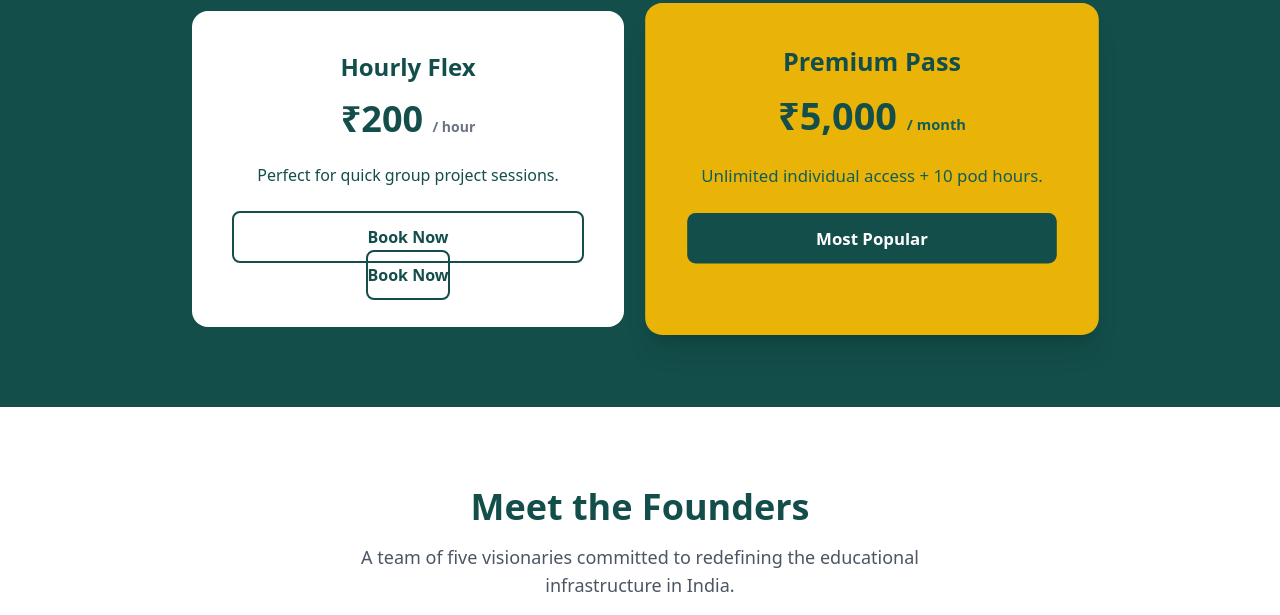
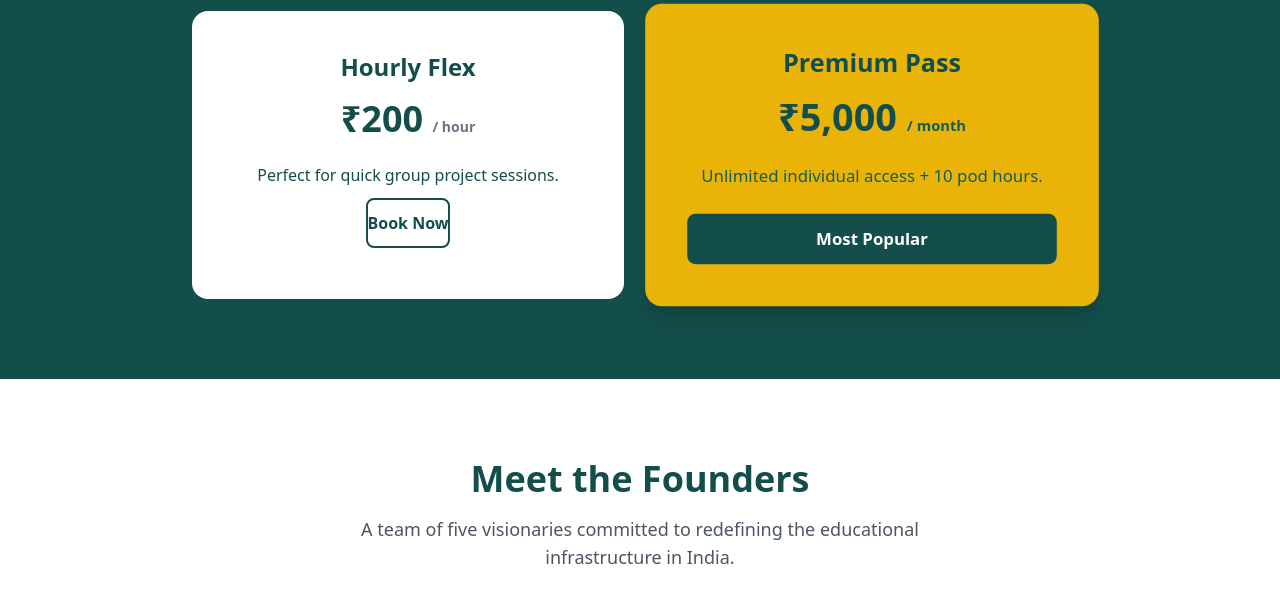
Before and after one commit to naveenkrishnasr1-art/Adhyayan.github.io, a plain HTML site: page index.html in a window 1280 px wide. Shown: the part 2740-3355 px from the top of the page. Drawn offline with nearby package versions, Linux system fonts and the light colour scheme.

Commit message:
Update index.html

```diff
--- a/index.html
+++ b/index.html
@@ -107,7 +107,6 @@
                     <h3 class="text-2xl font-bold mb-4">Hourly Flex</h3>
                     <div class="text-4xl font-bold mb-6">₹200 <span class="text-sm text-gray-500">/ hour</span></div>
                     <p class="mb-6">Perfect for quick group project sessions.</p>
-                    <button class="w-full py-3 border-2 border-teal-900 rounded-lg font-bold">Book Now</button>
                     <a href="https://docs.google.com/forms/d/1-Cb0jWyXpji72FDd0nxPIWrGBGb-4ApFVZPkzz6bDp8/edit" class="w-full py-3 border-2 border-teal-900 rounded-lg font-bold">Book Now</a>
 
                 </div>
```
